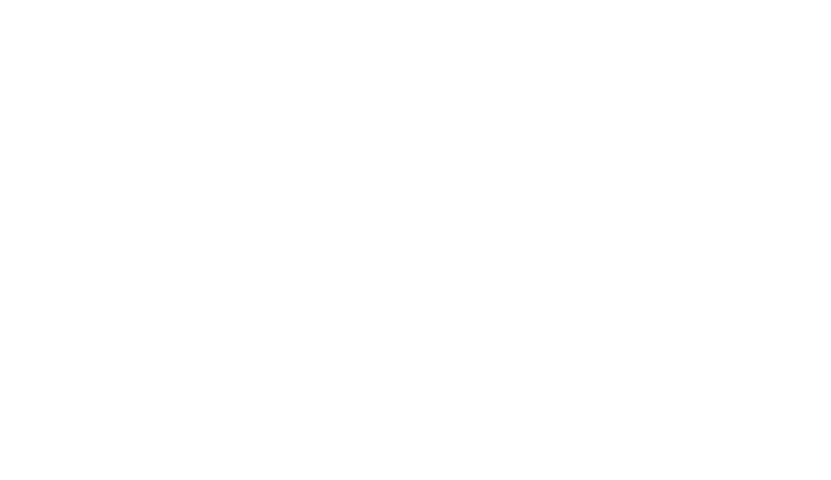
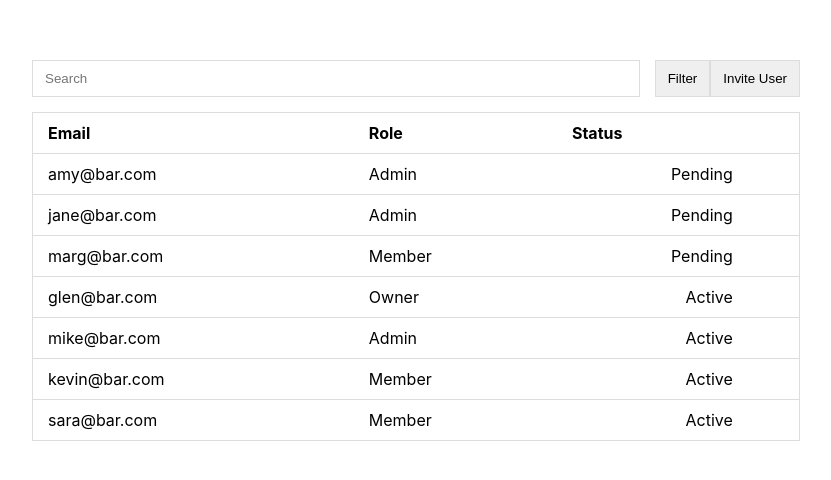
Before and after one commit to joshdschneider/lib-demo, a React (Create React App) app: page /org in a window 1280 px wide. Before the commit this address had no page. Shown: the part 150-630 px from the top of the page, without its empty margins (224-1055 px from the left). Built offline with nearby package versions, Linux system fonts and the light colour scheme; what @propel-auth-fern/fe_v2-client would draw is missing.

Commit message:
started org management, refactor button to forward ref

```diff
--- a/src/@propelauth/base-elements/BaseButton.tsx
+++ b/src/@propelauth/base-elements/BaseButton.tsx
@@ -1,11 +1,13 @@
 import { BaseButtonProps } from "./_types";
 import { BaseProgress } from "./BaseProgress";
 import { prepend } from "./_utils";
+import { forwardRef } from "react";
 
-export const BaseButton = ({ loading, className, children, ...rest }: BaseButtonProps) => {
+export const BaseButton = forwardRef<HTMLButtonElement, BaseButtonProps>((props, ref) => {
+  const { loading, className, children, ...rest } = props;
   return (
-    <button className={prepend("BaseButton", className)} {...rest}>
+    <button ref={ref} className={prepend("BaseButton", className)} {...rest}>
       {loading ? <BaseProgress /> : children}
     </button>
   );
-};
+});
--- a/src/@propelauth/react/assets/base-styles.css
+++ b/src/@propelauth/react/assets/base-styles.css
@@ -5,7 +5,6 @@
 */
 
 .BaseContainer {
-  width: 300px;
   margin: 0 auto;
   padding: 20px;
 }
@@ -218,6 +217,15 @@
 body[data-lock] {
   overflow-y: hidden;
 }
+div[data-contain="component"] .BaseContainer {
+  width: 100%;
+  max-width: 300px;
+}
+
+div[data-width="full"] .BaseContainer {
+  width: 100%;
+  max-width: 768px;
+}
 
 div[data-contain="logo"] .BaseImage {
   width: auto;
@@ -279,6 +287,31 @@
   background: none;
 }
 
+div[data-contain="search_action"] {
+  display: flex;
+  justify-content: space-between;
+  align-items: center;
+  margin-bottom: 15px;
+}
+
+div[data-contain="search_action"] .BaseInput {
+  margin: 0 15px 0 0;
+}
+
+div[data-contain="search_action"] .BaseButton {
+  white-space: nowrap;
+}
+
+div[data-contain="table"] td:last-child {
+  text-align: right;
+  padding: 0;
+}
+
+div[data-contain="table"] td:last-child button {
+  margin: -1px;
+  padding: 12px 12px;
+}
+
 /*
   --END--
   Default styles for components
--- /dev/null
+++ b/src/@propelauth/react/components/OrganizationManagement.tsx
@@ -0,0 +1,187 @@
+import { useEffect, useState } from "react";
+import { Button, Container, Input, Popover, Table } from "../elements";
+
+export type OrganizationManagementProps = {
+  orgId: string;
+};
+
+export const OrganizationManagement = ({ orgId }: OrganizationManagementProps) => {
+  const { users, pendingInvites } = useOrgInfo({ orgId });
+  const [query, setQuery] = useState<string>("");
+  const [filters, setFilters] = useState<string[]>([]);
+  const { results } = useOrgSearch({ users, pendingInvites, query, filters });
+  const [filterPopover, setFilterPopover] = useState<HTMLButtonElement | null>(null);
+  const [showFilterPopover, setShowFilterPopover] = useState(false);
+  const columns = ["Email", "Role", "Status", null];
+
+  return (
+    <div data-contain="component" data-width="full">
+      <Container>
+        <div data-contain="search_action">
+          <Input value={query} onChange={(e) => setQuery(e.target.value)} placeholder={"Search"} />
+          <Button ref={setFilterPopover} onClick={() => null}>
+            Filter
+          </Button>
+          <Button onClick={() => null}>Invite User</Button>
+        </div>
+        <div data-contain="table">
+          <Table columns={columns} rows={results} />
+        </div>
+      </Container>
+    </div>
+  );
+};
+
+export type PendingInvite = {
+  email: string;
+  role: string;
+  status?: string;
+};
+
+export type UserInOrg = {
+  user_id: string;
+  email: string;
+  role: string;
+  status?: string;
+  possible_roles: string[];
+  can_be_deleted: boolean;
+};
+
+export type UseOrgInfoProps = {
+  orgId: string;
+};
+
+export const useOrgInfo = ({ orgId }: UseOrgInfoProps) => {
+  const [users, setUsers] = useState<UserInOrg[]>([]);
+  const [pendingInvites, setPendingInvites] = useState<PendingInvite[]>([]);
+
+  useEffect(() => {
+    setUsers([
+      {
+        user_id: "123",
+        email: "glen@bar.com",
+        role: "Owner",
+        possible_roles: ["Owner", "Admin", "Member"],
+        can_be_deleted: false,
+      },
+      {
+        user_id: "353",
+        email: "mike@bar.com",
+        role: "Admin",
+        possible_roles: ["Admin", "Member"],
+        can_be_deleted: true,
+      },
+      {
+        user_id: "565",
+        email: "kevin@bar.com",
+        role: "Member",
+        possible_roles: ["Member"],
+        can_be_deleted: true,
+      },
+      {
+        user_id: "775",
+        email: "sara@bar.com",
+        role: "Member",
+        possible_roles: ["Member"],
+        can_be_deleted: true,
+      },
+    ]);
+    setPendingInvites([
+      {
+        email: "amy@bar.com",
+        role: "Admin",
+      },
+      {
+        email: "jane@bar.com",
+        role: "Admin",
+      },
+      {
+        email: "marg@bar.com",
+        role: "Member",
+      },
+    ]);
+  }, [orgId]);
+
+  return { users, pendingInvites };
+};
+
+export type UseOrgSearchProps = {
+  users: UserInOrg[];
+  pendingInvites: PendingInvite[];
+  query: string;
+  filters: string[];
+};
+
+export type Result = {
+  email: string;
+  role: string;
+  status?: string;
+};
+
+export const useOrgSearch = ({ users, pendingInvites, query, filters }: UseOrgSearchProps) => {
+  const [results, setResults] = useState<Result[]>([]);
+
+  useEffect(() => {
+    const buildActiveUsers = (user: UserInOrg) => {
+      user.status = "Active";
+      return user;
+    };
+
+    const buildPendingUsers = (user: PendingInvite) => {
+      return {
+        user_id: "",
+        email: user.email,
+        role: user.role,
+        status: "Pending",
+        possible_roles: [],
+        can_be_deleted: true,
+      };
+    };
+
+    const buildResult = (user: UserInOrg) => {
+      return {
+        email: user.email,
+        role: user.role,
+        status: user.status,
+      };
+    };
+
+    const searchByNameOrId = (user: UserInOrg) => {
+      const e = user.email.toLowerCase();
+      const id = user.user_id.toLowerCase();
+      return e.includes(query) || id.includes(query);
+    };
+
+    const filterByRoleOrStatus = (user: UserInOrg) => {
+      const status = `status:${user.status?.toLowerCase()}`;
+      const role = `role:${user.role.toLowerCase()}`;
+      return filters.includes(role) || filters.includes(status);
+    };
+
+    const activeUsers: UserInOrg[] = users.map(buildActiveUsers);
+    const pendingUsers: UserInOrg[] = pendingInvites.map(buildPendingUsers);
+    const usersInOrg = pendingUsers.concat(activeUsers);
+    const emptySearch = !query;
+    const emptyFilters = !filters.length;
+
+    if (emptySearch) {
+      if (emptyFilters) {
+        setResults(usersInOrg.map(buildResult));
+      } else {
+        const filteredUsers = usersInOrg.filter(filterByRoleOrStatus);
+        setResults(filteredUsers.map(buildResult));
+      }
+    } else {
+      if (emptyFilters) {
+        const searchedUsers = usersInOrg.filter(searchByNameOrId);
+        setResults(searchedUsers.map(buildResult));
+      } else {
+        const searchedUsers = usersInOrg.filter(searchByNameOrId);
+        const filteredUsers = searchedUsers.filter(filterByRoleOrStatus);
+        setResults(filteredUsers.map(buildResult));
+      }
+    }
+  }, [users, pendingInvites, query, filters]);
+
+  return { results };
+};
--- a/src/@propelauth/react/components/index.ts
+++ b/src/@propelauth/react/components/index.ts
@@ -4,3 +4,4 @@
 export * from "./Login";
 export * from "./Signup";
 export * from "./Verify";
+export * from "./OrganizationManagement";
--- a/src/@propelauth/react/elements/Button.tsx
+++ b/src/@propelauth/react/elements/Button.tsx
@@ -1,6 +1,6 @@
 import { ElementAppearance, useAppearance, useElements } from "../state";
-import { getPropsFromAppearance, joinClasses, joinStyles } from "../utils";
-import { MouseEventHandler, CSSProperties, ReactNode } from "react";
+import { mergeProps } from "../utils";
+import { MouseEventHandler, CSSProperties, ReactNode, Ref, forwardRef } from "react";
 
 export type ButtonProps = {
   onClick?: MouseEventHandler<HTMLButtonElement>;
@@ -9,44 +9,44 @@
   className?: string;
   style?: CSSProperties;
   children?: ReactNode;
+  ref?: Ref<HTMLButtonElement>;
 };
 
 export type ButtonPropsWithAppearance = { appearance?: ElementAppearance<ButtonProps> } & ButtonProps;
 
-export const Button = ({ appearance, loading, disabled, onClick, children }: ButtonPropsWithAppearance) => {
+export const Button = forwardRef<HTMLButtonElement, ButtonPropsWithAppearance>((props, ref) => {
   const { elements } = useElements();
-  const globalAppearance = useAppearance().appearance.elements?.Button;
-  const globalProps = getPropsFromAppearance(globalAppearance);
-  const localProps = getPropsFromAppearance(appearance);
-  const joinedProps = {
-    classes: joinClasses(globalProps.classes, localProps.classes),
-    styles: joinStyles(globalProps.styles, localProps.styles),
-    Element: localProps.Element || globalProps.Element,
-  };
+  const { appearance } = useAppearance();
+  const { classes, styles, Override } = mergeProps<ButtonProps>({
+    appearance: props.appearance,
+    element: appearance.elements?.Button,
+  });
 
-  if (joinedProps.Element) {
+  if (Override) {
     return (
-      <joinedProps.Element
-        loading={loading}
-        disabled={disabled}
-        onClick={onClick}
-        className={joinedProps.classes}
-        style={joinedProps.styles}
+      <Override
+        loading={props.loading}
+        disabled={props.disabled}
+        onClick={props.onClick}
+        className={classes}
+        style={styles}
+        ref={ref}
       >
-        {children}
-      </joinedProps.Element>
+        {props.children}
+      </Override>
     );
   }
 
   return (
     <elements.Button
-      loading={loading}
-      disabled={disabled}
-      onClick={onClick}
-      className={joinedProps.classes}
-      style={joinedProps.styles}
+      loading={props.loading}
+      disabled={props.disabled}
+      onClick={props.onClick}
+      className={classes}
+      style={styles}
+      ref={ref}
     >
-      {children}
+      {props.children}
     </elements.Button>
   );
-};
+});
--- a/src/@propelauth/react/state/ElementsProvider.tsx
+++ b/src/@propelauth/react/state/ElementsProvider.tsx
@@ -1,4 +1,12 @@
-import { createContext, Dispatch, ReactNode, SetStateAction, useContext, useState } from "react";
+import {
+  createContext,
+  Dispatch,
+  ReactNode,
+  SetStateAction,
+  useContext,
+  useState,
+  ForwardRefExoticComponent,
+} from "react";
 import { BaseElements } from "../../../@propelauth/base-elements";
 import {
   AlertProps,
@@ -24,7 +32,7 @@
 
 export type Elements = {
   Alert: (props: AlertProps) => JSX.Element;
-  Button: (props: ButtonProps) => JSX.Element;
+  Button: ForwardRefExoticComponent<ButtonProps & React.RefAttributes<HTMLButtonElement>>;
   Checkbox: (props: CheckboxProps) => JSX.Element;
   Container: (props: ContainerProps) => JSX.Element;
   Divider: (props: DividerProps) => JSX.Element;
--- a/src/@propelauth/react/utils/index.ts
+++ b/src/@propelauth/react/utils/index.ts
@@ -1,5 +1,5 @@
 import { CSSProperties } from "react";
-import { Element, ElementAppearance } from "../state";
+import { Element, ElementAppearance, useAppearance } from "../state";
 
 export type PropsFromAppearance<T> = {
   classes?: string;
@@ -11,13 +11,10 @@
   switch (typeof appearance) {
     case "string":
       return { classes: appearance, styles: undefined, Element: undefined };
-
     case "object":
       return { classes: undefined, styles: appearance, Element: undefined };
-
     case "function":
       return { classes: undefined, styles: undefined, Element: appearance };
-
     default:
       return { classes: undefined, styles: undefined, Element: undefined };
   }
@@ -62,3 +59,17 @@
     ...y,
   };
 }
+
+export type MergeProps<T> = {
+  appearance?: ElementAppearance<T>;
+  element?: ElementAppearance<T>;
+};
+
+export function mergeProps<T>({ appearance, element }: MergeProps<T>) {
+  const globalProps = getPropsFromAppearance(element);
+  const localProps = getPropsFromAppearance(appearance);
+  const classes = joinClasses(globalProps.classes, localProps.classes);
+  const styles = joinStyles(globalProps.styles, localProps.styles);
+  const Override = localProps.Element || globalProps.Element;
+  return { classes, styles, Override };
+}
--- a/src/App.tsx
+++ b/src/App.tsx
@@ -4,6 +4,7 @@
 import { LoginPage } from "./pages/Login";
 import { ForgotPasswordPage } from "./pages/ForgotPassword";
 import { Dashboard } from "./pages/Dashboard";
+import { OrgPage } from "./pages/Org";
 
 function App() {
   return (
@@ -15,6 +16,7 @@
             <Route path="signup" element={<SignupPage />} />
             <Route path="login" element={<LoginPage />} />
             <Route path="forgot-password" element={<ForgotPasswordPage />} />
+            <Route path="org" element={<OrgPage />} />
             <Route path="dashboard" element={<Dashboard />} />
           </Route>
         </Routes>
--- /dev/null
+++ b/src/pages/Org.tsx
@@ -0,0 +1,9 @@
+import { OrganizationManagement } from "../@propelauth/react";
+
+export const OrgPage = () => {
+  return (
+    <div>
+      <OrganizationManagement orgId={"232"} />
+    </div>
+  );
+};
```
